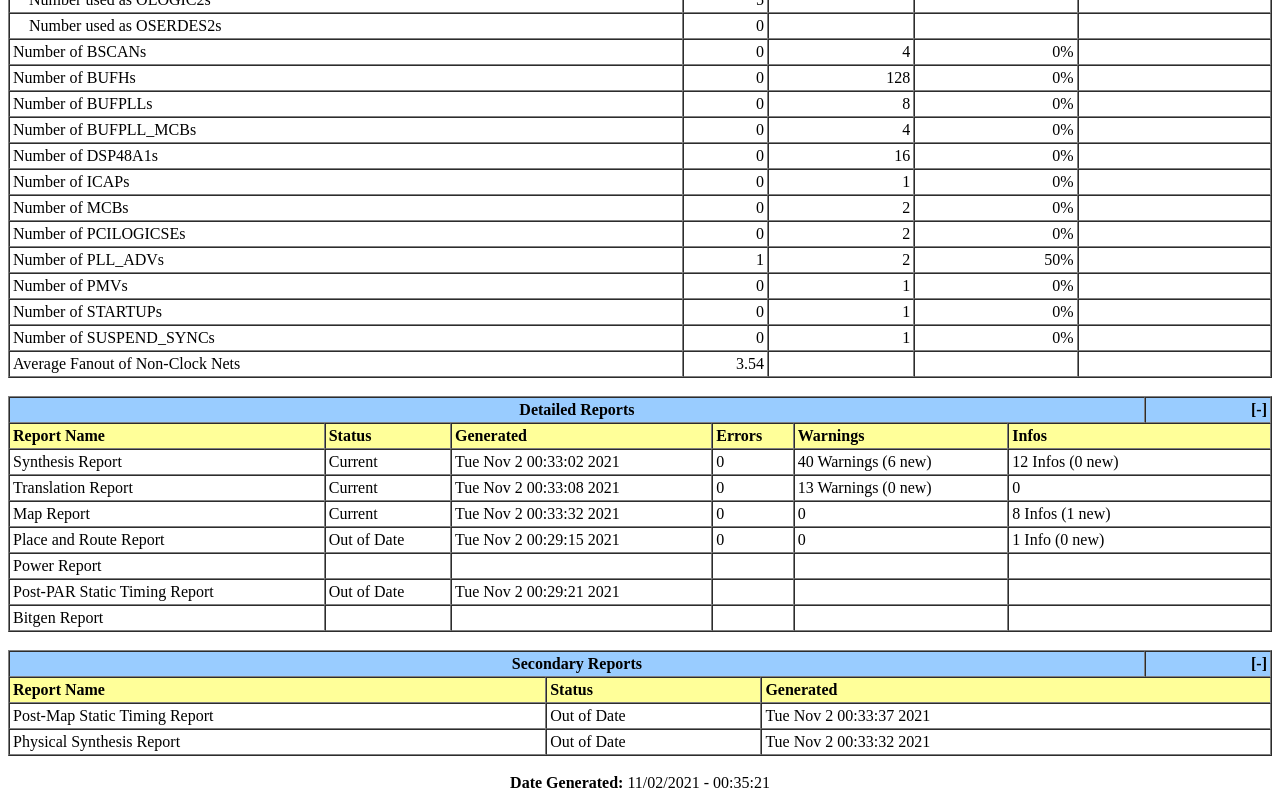
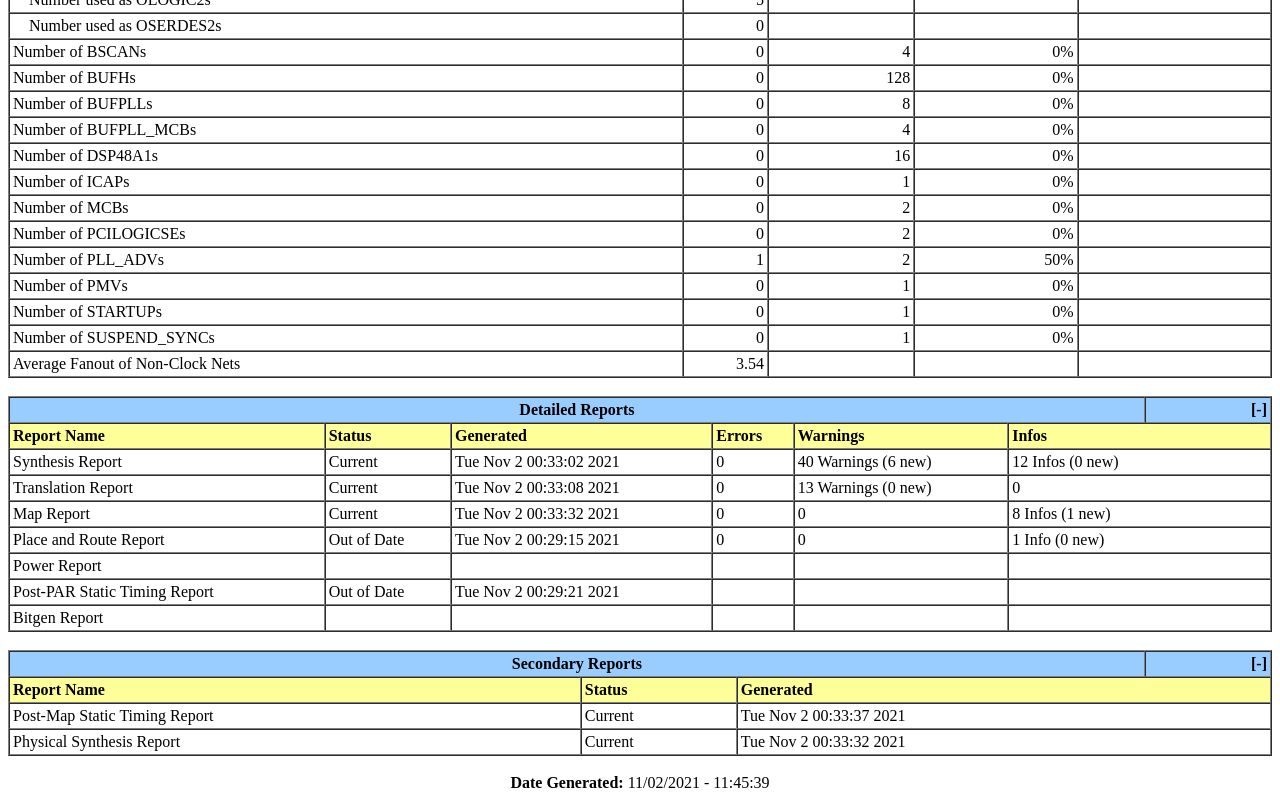
Before and after one commit to garrettsworkshop/Warp-LC, a plain HTML site: page fpga/WarpLC_summary.html in a window 1280 px wide. Shown: the part 1518-2318 px from the top of the page. Drawn offline with Linux system fonts and the light colour scheme.

Commit message:
idk more

```diff
--- a/fpga/WarpLC_summary.html
+++ b/fpga/WarpLC_summary.html
@@ -2,7 +2,7 @@
 <BODY TEXT='#000000' BGCOLOR='#FFFFFF' LINK='#0000EE' VLINK='#551A8B' ALINK='#FF0000'>
 <TABLE BORDER CELLSPACING=0 CELLPADDING=3 WIDTH='100%'>
 <TR ALIGN=CENTER BGCOLOR='#99CCFF'>
-<TD ALIGN=CENTER COLSPAN='4'><B>WarpLC Project Status (11/02/2021 - 00:33:38)</B></TD></TR>
+<TD ALIGN=CENTER COLSPAN='4'><B>WarpLC Project Status (11/01/2021 - 06:10:50)</B></TD></TR>
 <TR ALIGN=LEFT>
 <TD BGCOLOR='#FFFF99'><B>Project File:</B></TD>
 <TD>WarpLC.xise</TD>
@@ -429,10 +429,10 @@ System Settings</A>
 &nbsp;<BR><TABLE BORDER CELLSPACING=0 CELLPADDING=3 WIDTH='100%'>
 <TR ALIGN=CENTER BGCOLOR='#99CCFF'><TD ALIGN=CENTER COLSPAN='3'><B>Secondary Reports</B></TD><TD ALIGN=RIGHT WIDTH='10%'COLSPAN=1> <A HREF_DISABLED="?&ExpandedTable=SecondaryReports"><B>[-]</B></a></TD></TR>
 <TR BGCOLOR='#FFFF99'><TD><B>Report Name</B></TD><TD><B>Status</B></TD><TD COLSPAN='2'><B>Generated</B></TD></TR>
-<TR ALIGN=LEFT><TD><A HREF_DISABLED='C:/Users/Dog/Documents/GitHub/Warp-LC/fpga\WarpLC_preroute.twr'>Post-Map Static Timing Report</A></TD><TD>Out of Date</TD><TD COLSPAN='2'>Tue Nov 2 00:33:37 2021</TD></TR>
-<TR ALIGN=LEFT><TD><A HREF_DISABLED='C:/Users/Dog/Documents/GitHub/Warp-LC/fpga\WarpLC_map.psr'>Physical Synthesis Report</A></TD><TD>Out of Date</TD><TD COLSPAN='2'>Tue Nov 2 00:33:32 2021</TD></TR>
+<TR ALIGN=LEFT><TD><A HREF_DISABLED='C:/Users/Dog/Documents/GitHub/Warp-LC/fpga\WarpLC_preroute.twr'>Post-Map Static Timing Report</A></TD><TD>Current</TD><TD COLSPAN='2'>Tue Nov 2 00:33:37 2021</TD></TR>
+<TR ALIGN=LEFT><TD><A HREF_DISABLED='C:/Users/Dog/Documents/GitHub/Warp-LC/fpga\WarpLC_map.psr'>Physical Synthesis Report</A></TD><TD>Current</TD><TD COLSPAN='2'>Tue Nov 2 00:33:32 2021</TD></TR>
 </TABLE>
 
 
-<br><center><b>Date Generated:</b> 11/02/2021 - 00:35:21</center>
+<br><center><b>Date Generated:</b> 11/02/2021 - 11:45:39</center>
 </BODY></HTML>
```
Also changed, not shown: 10 other files.
